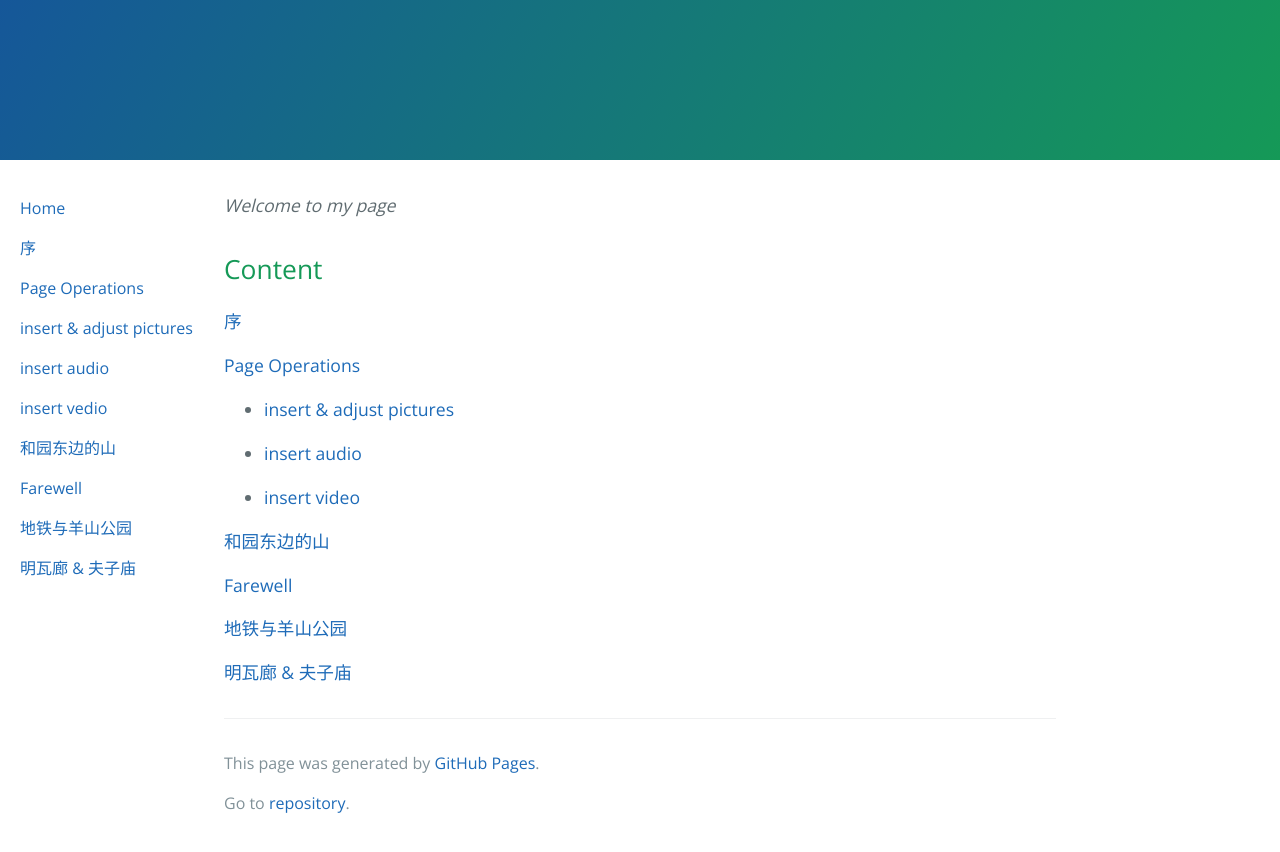
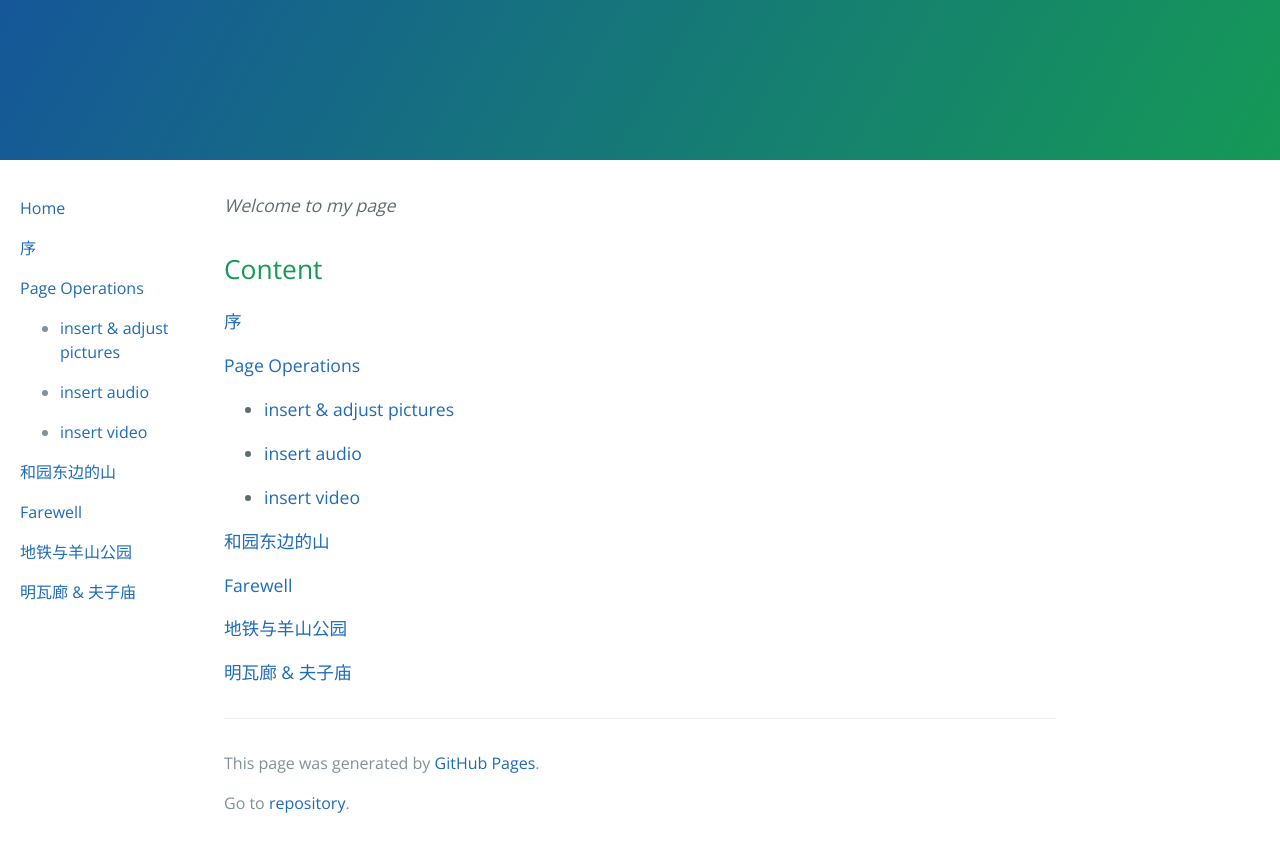
Before and after one commit to 224200/224200.github.io, a Jekyll site: the page built from index.md, in a window 1280 px wide. Shown: the top 852 px of the page. Built offline with Jekyll 4.4.1, drawn with Linux system fonts in a browser that asks for light colours; the repository's description, which GitHub fills in, is left out.

Commit message:
adjust urls in sidebar again

```diff
--- a/_layouts/default.html
+++ b/_layouts/default.html
@@ -35,36 +35,31 @@
 
     <!--尝试插入侧边栏-->
     <div class="sidebar">
-      <p>
-        <span class="site-footer-credits"><a href="https://224200.github.io/">Home</a></span>
-      </p>
-      <p>
-        <span class="site-footer-credits"><a herf="/src/preface.html">序</a></span>
-      </p>
-      <p>
-        <span class="site-footer-credits"><a herf="/src/page-operations.html">Page Operations</a></span>
-      </p>
-      <p>
-        <span class="site-footer-credits"><a herf="/src/insert-&amp;-adjust-pictures.html">insert & adjust pictures</a></span>
-      </p>
-      <p>
-        <span class="site-footer-credits"><a herf="/src/insert-audio.html">insert audio</a></span>
-      </p>
-      <p>
-        <span class="site-footer-credits"><a herf="/src/insert-video.html">insert vedio</a></span>
-      </p>
-      <p>
-        <span class="site-footer-credits"><a herf="/src/out0.html">和园东边的山</a></span>
-      </p>
-      <p>
-        <span class="site-footer-credits"><a herf="/src/fairwell.html">Farewell</a></span>
-      </p>
-      <p>
-        <span class="site-footer-credits"><a herf="/src/out1.html">地铁与羊山公园</a></span>
-      </p>
-      <p>
-        <span class="site-footer-credits"><a herf="/src/out3.html">明瓦廊 & 夫子庙</a></span>
-      </p>
+      <p><a href="https://224200.github.io/">Home</a></p>
+
+      <p><a href="/src/preface.html">序</a></p>
+
+      <p><a href="/src/page-operations.html">Page Operations</a></p>
+
+      <ul>
+        <li>
+          <p><a href="/src/insert-&amp;-adjust-pictures.html">insert &amp; adjust pictures</a></p>
+        </li>
+        <li>
+          <p><a href="/src/insert-audio.html">insert audio</a></p>
+        </li>
+        <li>
+          <p><a href="/src/insert-video.html">insert video</a></p>
+        </li>
+      </ul>
+
+      <p><a href="/src/out0.html">和园东边的山</a></p>
+
+      <p><a href="/src/fairwell.html">Farewell</a></p>
+
+      <p><a href="/src/out1.html">地铁与羊山公园</a></p>
+
+      <p><a href="/src/out3.html">明瓦廊 &amp; 夫子庙</a></p>
     </div>
 
     <!-- 插入markdown文件中的内容 -->
```
